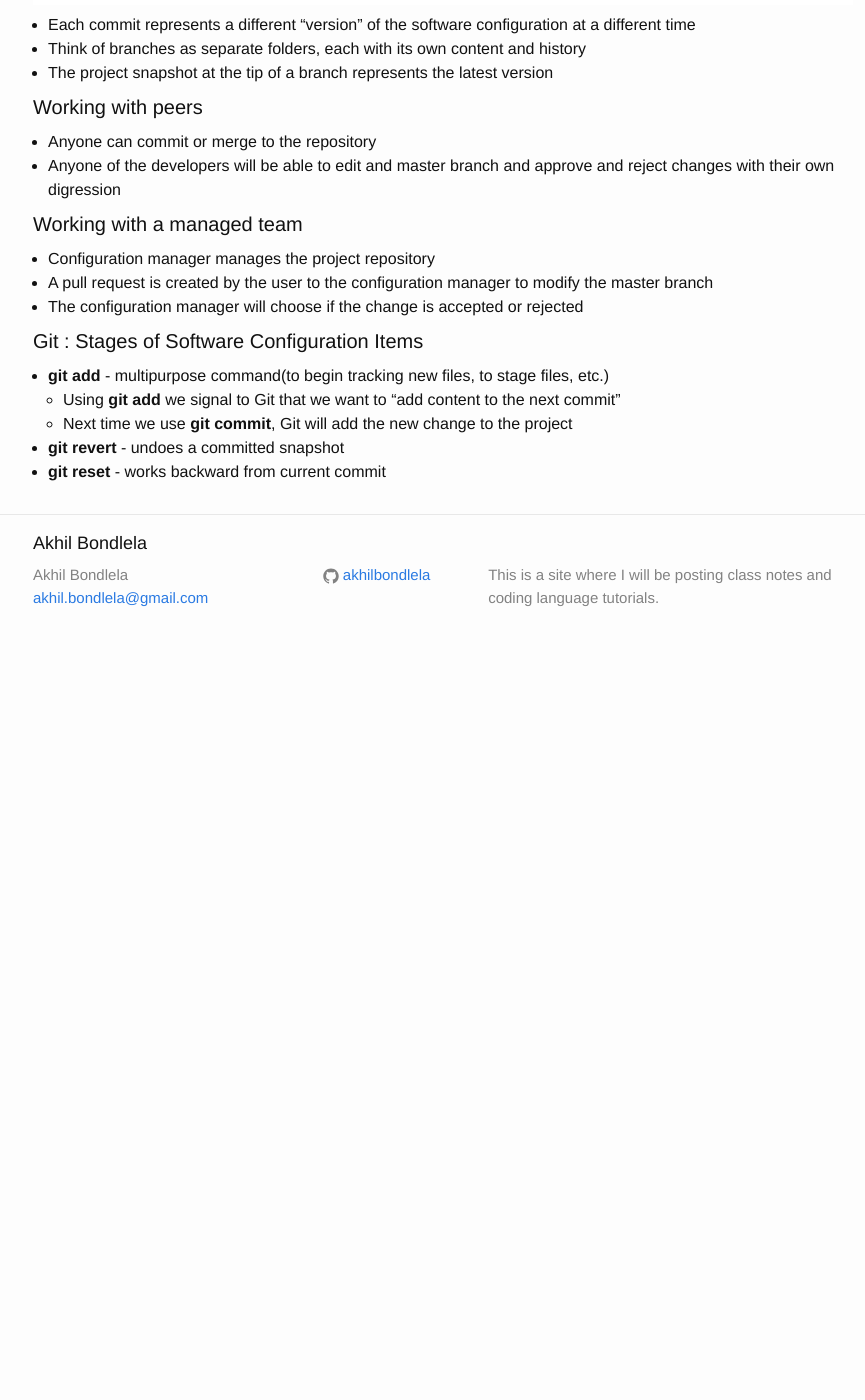
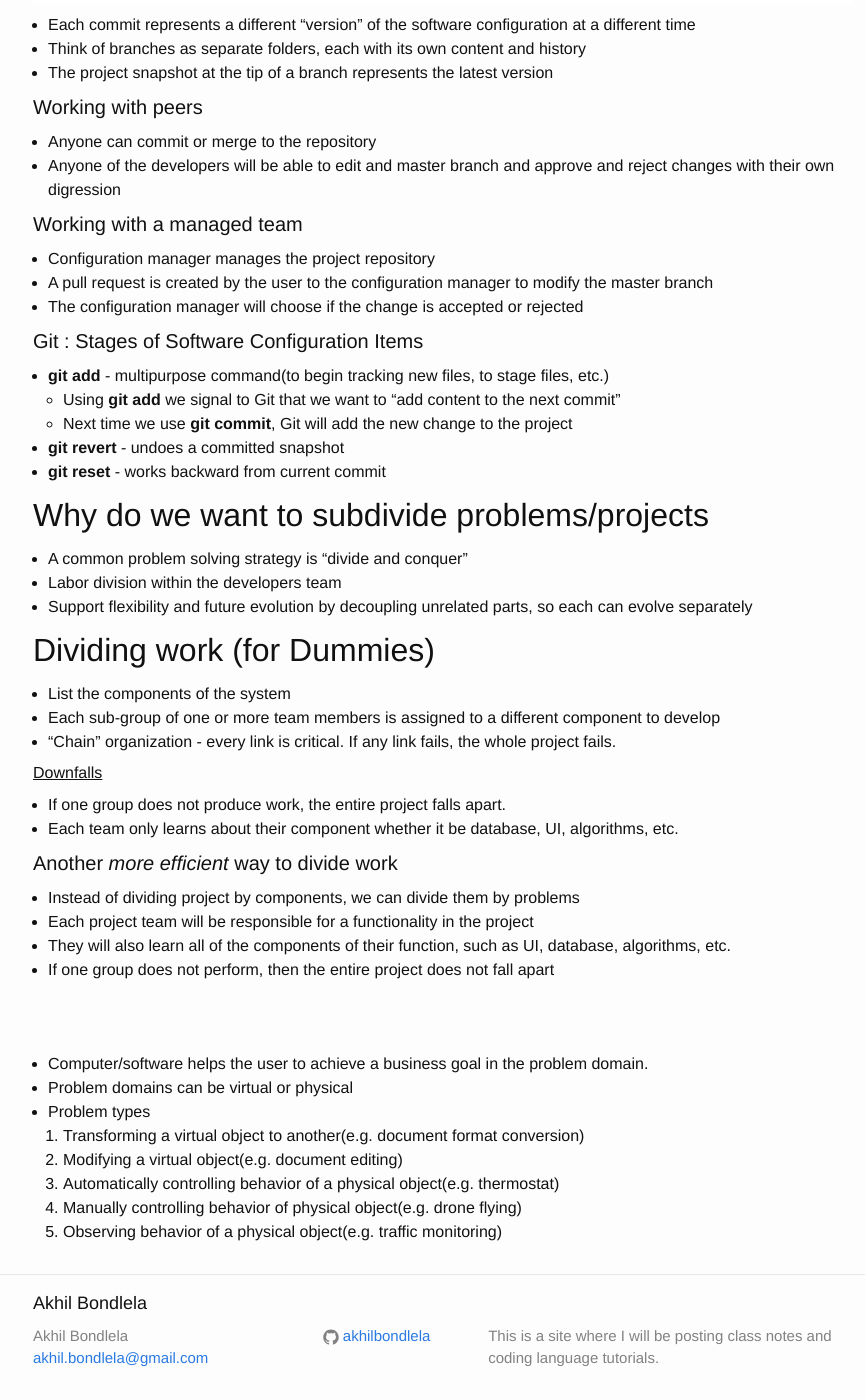
Before and after one commit to akhilbond/akhilbond.github.io, a Jekyll site: the page built from Courses/Software_Engineering/softwareengineering.md, in a window 1280 px wide and 1400 px high, scrolled down 1705 px. Shown: the whole window, without its empty margins (197-1062 px from the left). Built offline with Jekyll 4.4.1, drawn with Linux system fonts in a browser that asks for light colours; before the commit the page ends 2344 px from its top, so only the background shows below that.

Commit message:
Software Engineering Lecture 1/24/17

```diff
--- a/Courses/Software_Engineering/softwareengineering.md
+++ b/Courses/Software_Engineering/softwareengineering.md
@@ -87,3 +87,38 @@ permalink: /Courses/Software_Engineering/
 
 - **git revert** - undoes a committed snapshot
 - **git reset** - works backward from current commit
+
+## Why do we want to subdivide problems/projects
+
+- A common problem solving strategy is "divide and conquer"
+- Labor division within the developers team
+- Support flexibility and future evolution by decoupling unrelated parts, so each can evolve separately
+
+## Dividing work (for Dummies)
+- List the components of the system
+- Each sub-group of one or more team members is assigned to a different component to develop
+- "Chain" organization - every link is critical. If any link fails, the whole project fails.
+
+<u>Downfalls</u>
+- If one group does not produce work, the entire project falls apart.
+- Each team only learns about their component whether it be database, UI, algorithms, etc.
+
+
+#### Another *more efficient* way to divide work
+- Instead of dividing project by components, we can divide them by problems
+- Each project team will be responsible for a functionality in the project
+- They will also learn all of the components of their function, such as UI, database, algorithms, etc.
+- If one group does not perform, then the entire project does not fall apart
+
+<br>
+
+<br>
+
+- Computer/software helps the user to achieve a business goal in the problem domain.
+- Problem domains can be virtual or physical
+- Problem types
+  1. Transforming a virtual object to another(e.g. document format conversion)
+  2. Modifying a virtual object(e.g. document editing)
+  3. Automatically controlling behavior of a physical object(e.g. thermostat)
+  4. Manually controlling behavior of physical object(e.g. drone flying)
+  4. Observing behavior of a physical object(e.g. traffic monitoring)
```
